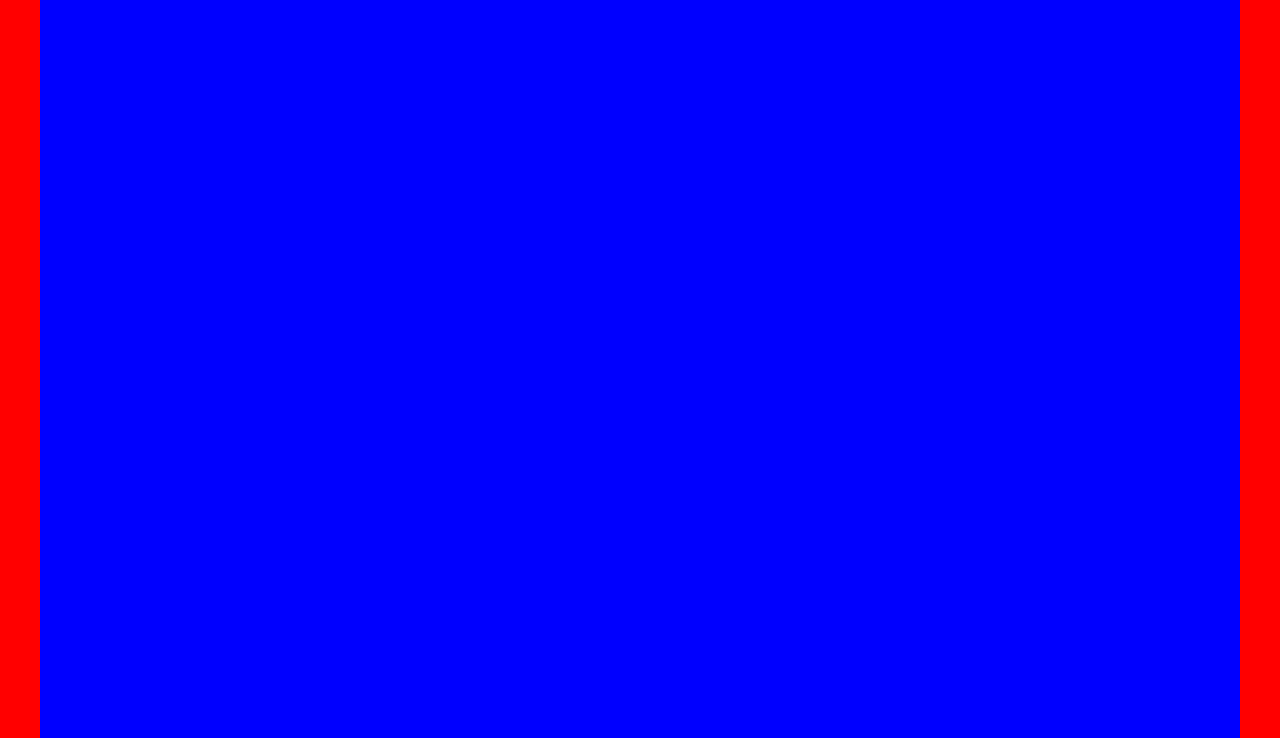
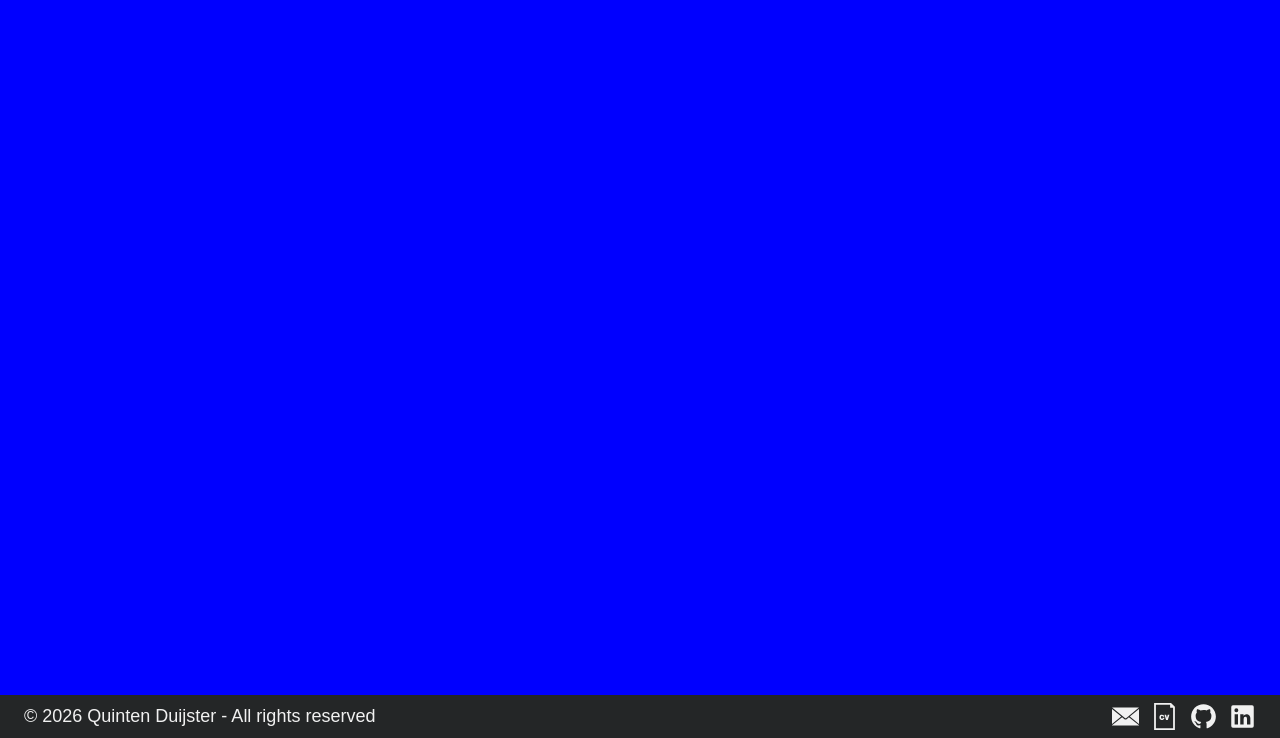
Before and after one commit to Entropire/entropire.github.io, an Astro site: page / in a window 1280 px wide. Shown: the part 62-800 px from the top of the page. Built offline with nearby package versions, Linux system fonts and the light colour scheme; Astro itself is replaced by a stand-in of ours.

Commit message:
Add footer styling

```diff
--- a/src/components/Icon.astro
+++ b/src/components/Icon.astro
@@ -13,8 +13,8 @@ const {
 <style>
     .icon {
         display: inline-flex;
-        height: 2rem;
-        width: 2rem;
+        height: 1.5rem;
+        width: auto;
     }
 
     .icon :global(svg) {
--- a/src/components/footer.astro
+++ b/src/components/footer.astro
@@ -1,16 +1,46 @@
 ---
-import Icon from '../components/Icon.astro'
+import Icon from "./Icon.astro"
 
-import File_Icon from '../assets/icons/file.svg?raw'
-import Email_Icon from '../assets/icons/email.svg?raw'
-import Linkedin_Icon from '../assets/icons/linkedin.svg?raw'
-import Github_Icon from '../assets/icons/email.svg?raw'
+import icon_email from "../assets/icons/email.svg?raw"
+import icon_file from "../assets/icons/file.svg?raw"
+import icon_github from "../assets/icons/github.svg?raw"
+import icon_linkedin from "../assets/icons/linkedin.svg?raw"
 ---
 
 <footer class="footer">
+    <div class="content">
+        <p>© 2026 Quinten Duijster - All rights reserved</p>
 
+        <div class="icons">
+            <Icon class="icon" img={icon_email} />
+            <Icon class="icon" img={icon_file}/>
+            <Icon class="icon" img={icon_github}/>
+            <Icon class="icon" img={icon_linkedin}/>
+        </div>
+    </div>
 </footer>
 
 <style>
 
+.footer{
+    width: 100%;
+    background-color: var(--color-forground);
+    display: flex;
+    justify-content: center;
+}
+
+.content{
+    width: 100%;
+    max-width: var(--max-width);
+    padding: 8px 24px;
+    box-sizing: border-box;
+    display: flex;
+    align-items: center;
+}
+
+.icons{
+    display: flex;
+    gap: 12px;
+    margin-left: auto;
+}
 </style>
--- a/src/components/header.astro
+++ b/src/components/header.astro
@@ -23,18 +23,15 @@ import HeaderLink from '../components/headerLink.astro'
 
 .header {
     width: 100%;
-    flex-shrink: 0;
-
     background-color: var(--color-forground);
     border-bottom: 2px solid var(--color-accent);
-
     display: flex;
     justify-content: center;
 }
 
 .nav {
     width: 100%;
-    max-width: 1200px;
+    max-width: var(--max-width);
     padding: 8px 24px;
     box-sizing: border-box;
     display: flex;
--- a/src/layouts/BaseLayout.astro
+++ b/src/layouts/BaseLayout.astro
@@ -43,7 +43,7 @@ body {
 main {
     flex: 1;
     width: 100%;
-    max-width: 1200px;
+    max-width: var(--max-width);
     margin: 0 auto;
     background: blue;
 }
--- a/src/styles/global.css
+++ b/src/styles/global.css
@@ -8,6 +8,8 @@
     --color-accent: #00C978;
     --color-text-primary: #F1F1F1;
     --color-text-muted: #A8A8A8;
+
+    --max-width: 1400px;
 }
 
 * {
```
